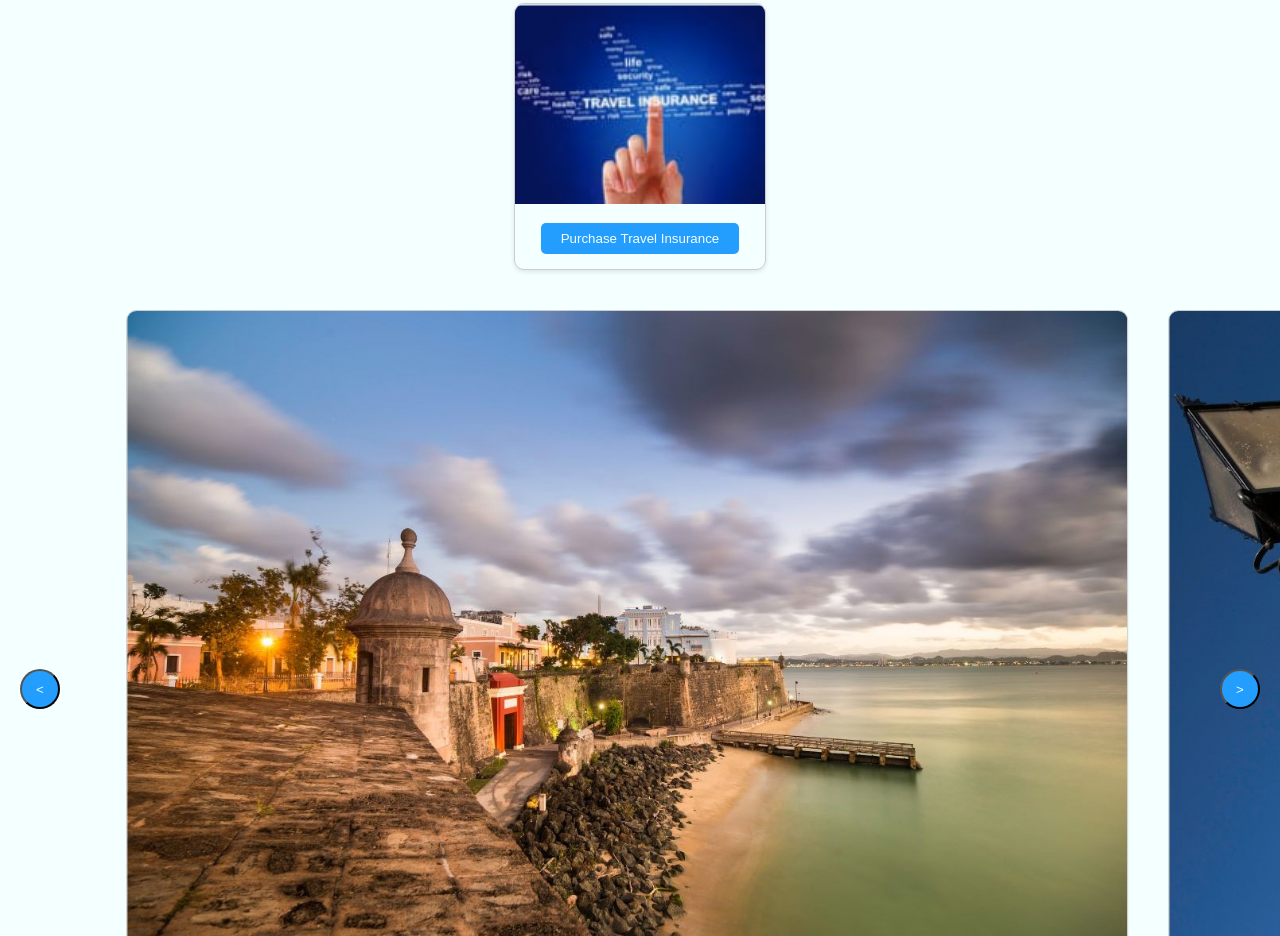
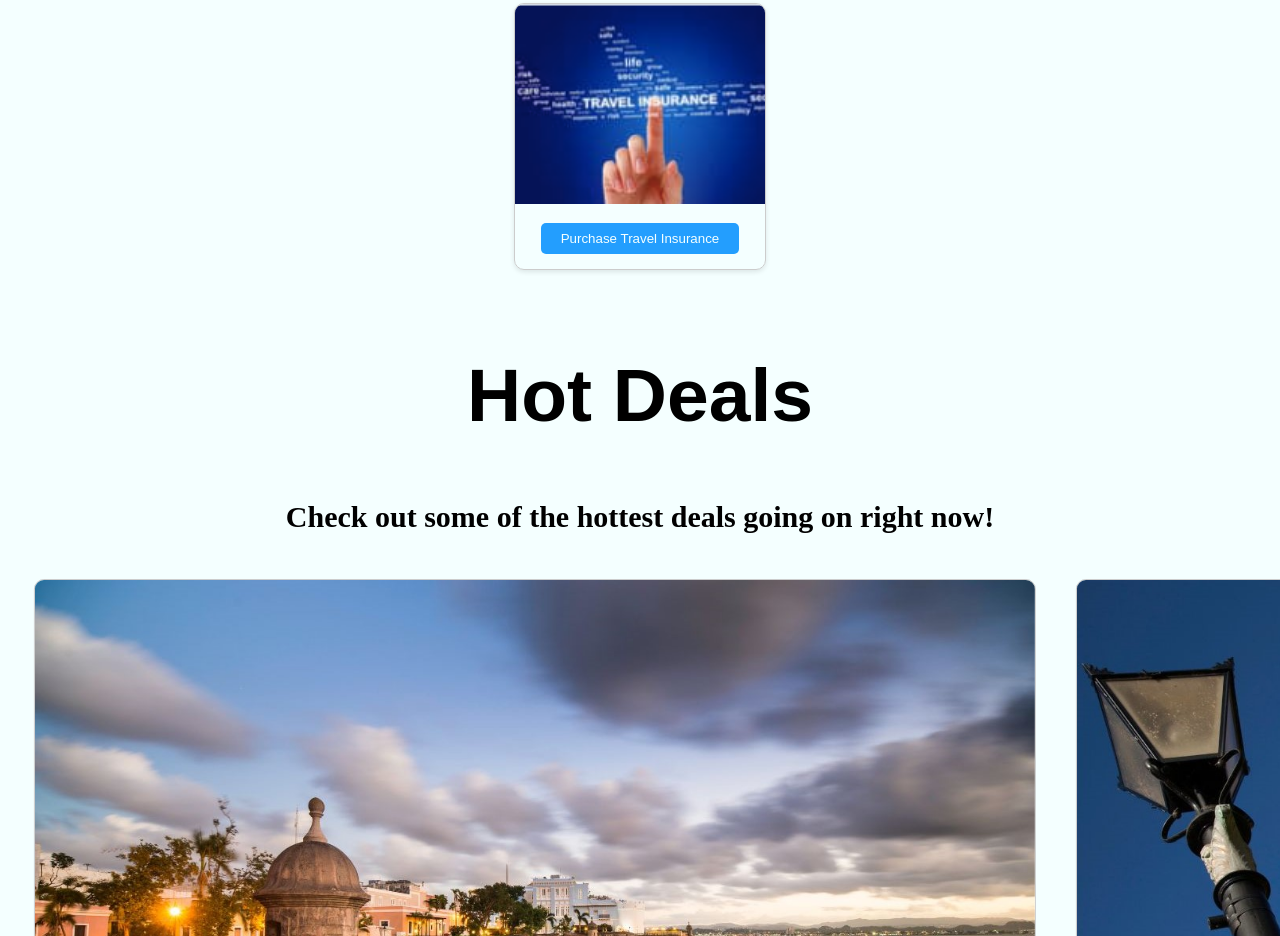
Before and after one commit to i-do-declare92/wanderLust, a plain HTML site: page index.html in a window 1280 px wide. Shown: the part 1925-2861 px from the top of the page. Drawn offline with Linux system fonts and the light colour scheme.

Commit message:
Added section title and style

```diff
--- a/index.html
+++ b/index.html
@@ -203,6 +203,10 @@
 </section>
 
 <section id="deals">
+    <h1 id="deals-head">Hot Deals</h1>
+    <h2 id="deals-sub">
+        Check out some of the hottest deals going on right now!
+    </h3>
     <div class="carousel-contain">
         <button class="nav-button prev-button">&lt;</button>
         <div class="carousel">
--- a/main.js
+++ b/main.js
@@ -2,7 +2,7 @@
 //Beginning of Hot Deals Carousel
 
 // JavaScript to add carousel functionality
-const carousel = document.querySelector('.carousel');
+const carousel = document.querySelector('.carousel-contain');
 const cards = document.querySelectorAll('.card1');
 const revealButtons = document.querySelectorAll('.reveal-btn');
 const prevButton = document.querySelector('.prev-button');
--- a/style.css
+++ b/style.css
@@ -218,7 +218,13 @@ h1 {
 }
 /*End of Booking and Beginning of Hot Deals*/
 
+#deals-sub {
+    text-align: center;
+    font-size: 30px;
+}
+
 .carousel-contain {
+    margin: 0 auto;
     position: relative;
     width: 100%;
     overflow: hidden;
@@ -232,6 +238,7 @@ h1 {
     height: 40px;
     background-color: #239EFE;
     color: #f4ffff;
+    border: none;
     border-radius: 50%;
     cursor: pointer;
 }
@@ -294,6 +301,12 @@ h1 {
 
 .card1 .extra-info {
     display: none;
+}
+
+#para2 {
+    font-size: 20px;
+    font-family: 'Acme', serif;
+    margin: 20px;
 }
 
 /*End of Hot Deal and Beginning of Destinations*/
```
